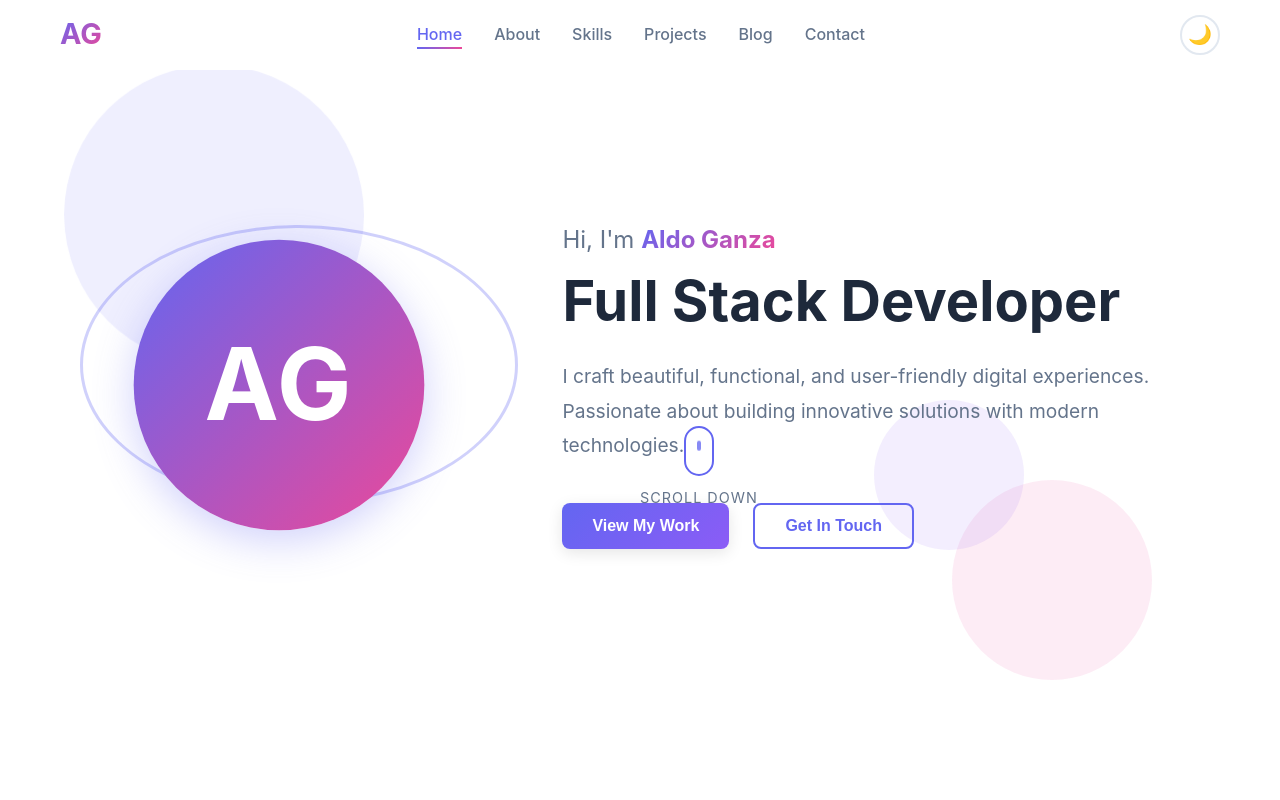
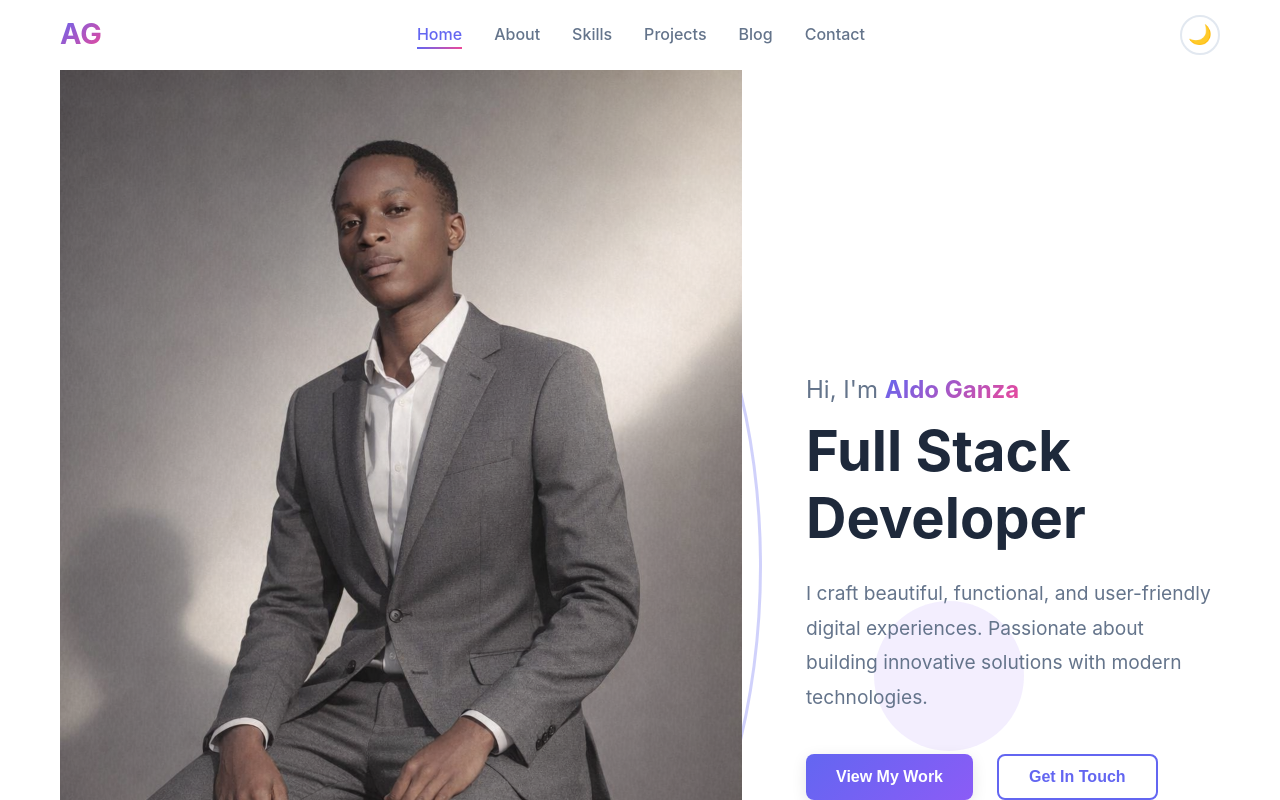
Before and after one commit to aldoganza/portfolio2, a React (Create React App) app: page / in a window 1280 px wide. Shown: the top 800 px of the page. Built offline with nearby package versions, Linux system fonts and the light colour scheme; the HTML template or start-up script is replaced by a standard one.

Commit message:
come commit

```diff
--- a/src/components/Home/Home.js
+++ b/src/components/Home/Home.js
@@ -28,9 +28,7 @@ const Home = () => {
         <div className={`home-content ${isVisible ? 'visible' : ''}`}>
           <div className="home-image-wrapper">
             <div className="image-placeholder">
-              <div className="avatar-circle">
-                <span className="avatar-text">AG</span>
-              </div>
+              <img src="/profile.png" alt="Aldo Ganza" className="profile-image" />
             </div>
             <div className="image-decoration"></div>
           </div>
```
Also changed, not shown: public/profile.png (added).
